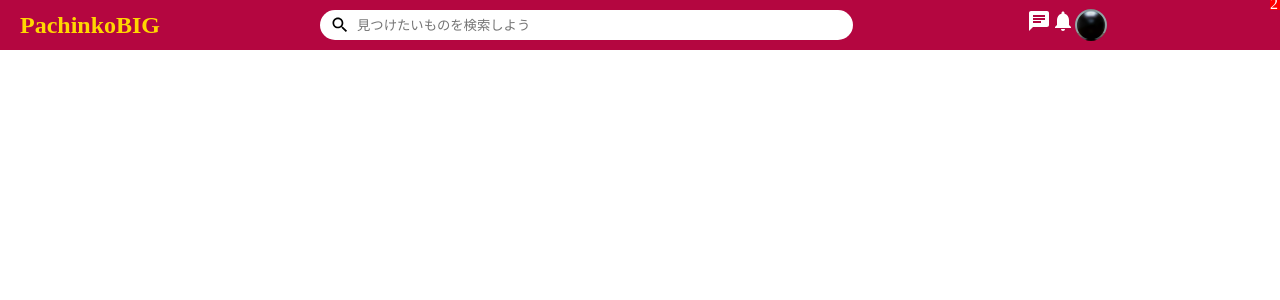
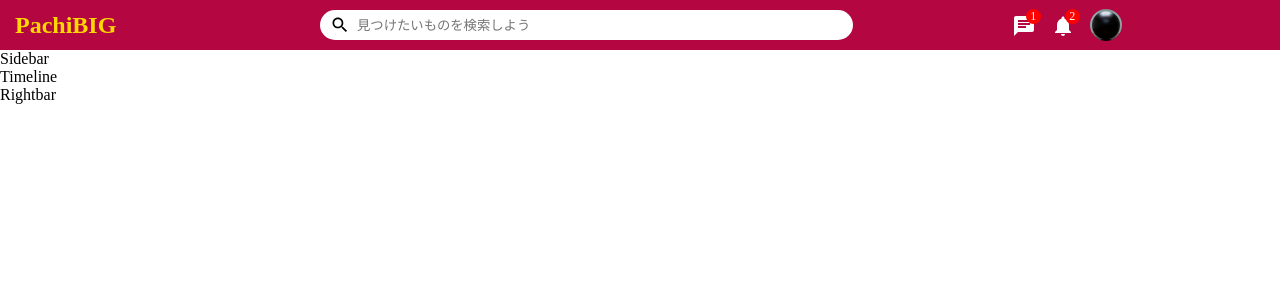
Before and after one commit to hoppy714/Sangria, a React (Create React App) app in the folder front_sangria/: page / in a window 1280 px wide. Shown: the top 300 px of the page. Built offline with nearby package versions, Linux system fonts and the light colour scheme.

Commit message:
topbar complete 2

```diff
--- a/front_sangria/src/compornents/Topbar/Topbar.css
+++ b/front_sangria/src/compornents/Topbar/Topbar.css
@@ -16,7 +16,7 @@
 }
 .logo {
   font-size: 24px;
-  margin-left: 20px;
+  margin-left: 15px;
   color: gold;
   font-weight: bold;
 }
@@ -55,10 +55,11 @@
 .topbarIconItems{
   display: flex;
 }
-.opbarIconItem{
+.topbarIconItem{
   margin-right: 15px;
   cursor: pointer;
   position: relative;
+  margin-top: 5px;
 }
 .topbarImg{
   width: 32px;
@@ -73,5 +74,9 @@
   background-color: red;
   width: 15px;
   height: 15px;
-
+  border-radius: 50%;
+  display: flex;
+  justify-content: center;
+  align-items: center;
+  font-size: 12px;
 }
--- a/front_sangria/src/compornents/Topbar/Topbar.jsx
+++ b/front_sangria/src/compornents/Topbar/Topbar.jsx
@@ -6,7 +6,7 @@ export default function Topbar() {
   return (
     <div className='topberContainer'>
       <div className='topbarLeft'>
-        <span className='logo'>PachinkoBIG</span>
+        <span className='logo'>PachiBIG</span>
       </div>
       <div className="topbarCenter">
         <div className="searchbar">
--- /dev/null
+++ b/front_sangria/src/compornents/rightbar/Rightbar.jsx
@@ -0,0 +1,7 @@
+import React from 'react'
+
+export default function Rightbar() {
+  return (
+    <div>Rightbar</div>
+  )
+}
--- /dev/null
+++ b/front_sangria/src/compornents/sidebar/Sidebar.jsx
@@ -0,0 +1,7 @@
+import React from 'react'
+
+export default function Sidebar() {
+  return (
+    <div>Sidebar</div>
+  )
+}
--- /dev/null
+++ b/front_sangria/src/compornents/timeline/Timeline.jsx
@@ -0,0 +1,7 @@
+import React from 'react'
+
+export default function Timeline() {
+  return (
+    <div>Timeline</div>
+  )
+}
--- a/front_sangria/src/pages/home/Home.jsx
+++ b/front_sangria/src/pages/home/Home.jsx
@@ -1,11 +1,18 @@
 import React from 'react'
+import Rightbar from '../../compornents/rightbar/Rightbar';
+import Sidebar from '../../compornents/sidebar/Sidebar';
+import Timeline from '../../compornents/timeline/Timeline';
 import Topbar from '../../compornents/Topbar/Topbar';
 
 export default function Home() {
   return (
     <>
         <Topbar />
-
+        <div className="homeContainer">
+          <Sidebar />
+          <Timeline />
+          <Rightbar />
+        </div>
     </>
   );
 }
```
Also changed, not shown: front_sangria/src/compornents/rightbar/Rightbar.css (added), front_sangria/src/compornents/sidebar/Sidebar.css (added), front_sangria/src/compornents/timeline/Timeline.css (added).
